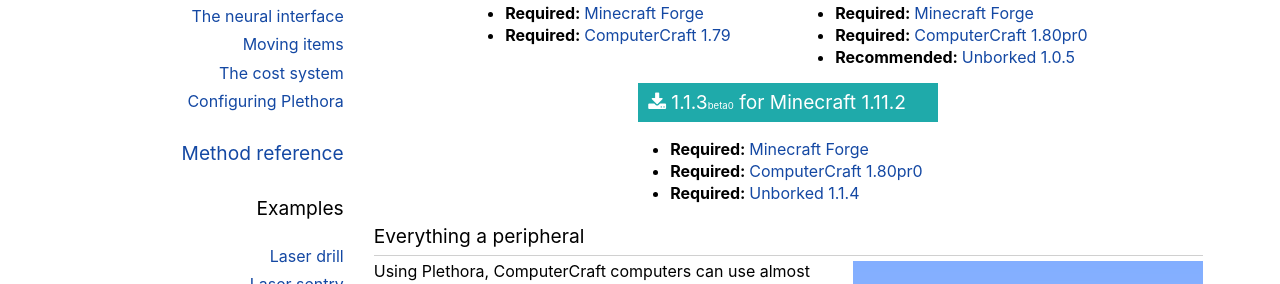
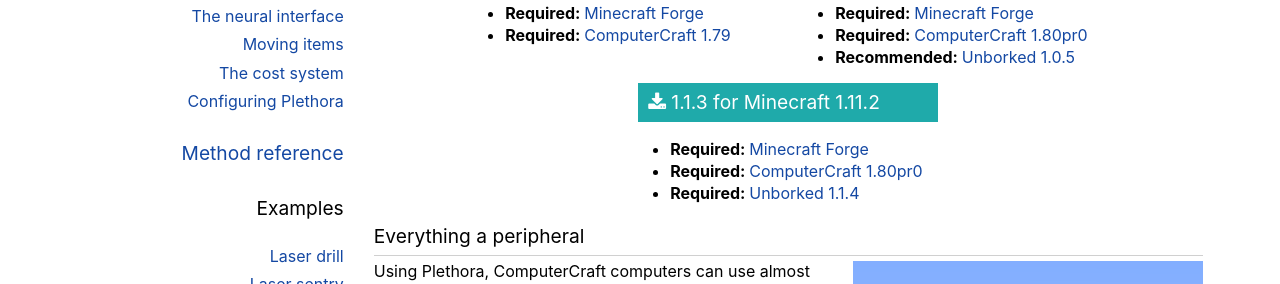
Before and after one commit to SquidDev-CC/plethora, a Jekyll site: the page built from index.html, in a window 1280 px wide. Shown: the part 171-455 px from the top of the page. Built offline with Jekyll 4.4.1, drawn with Linux system fonts in a browser that asks for light colours.

Commit message:
Remove beta from version

```diff
--- a/index.html
+++ b/index.html
@@ -36,7 +36,7 @@
 			<a href="https://minecraft.curseforge.com/projects/plethora-peripherals/files/2401630/download">
 				<span class="fa fa-download" aria-hidden="true"></span>
 				<span class="aria-hint">Download</span>
-				1.1.3<span class="small">beta0</span> for Minecraft 1.11.2
+				1.1.3 for Minecraft 1.11.2
 			</a>
 		</h3>
 		<ul>
```
